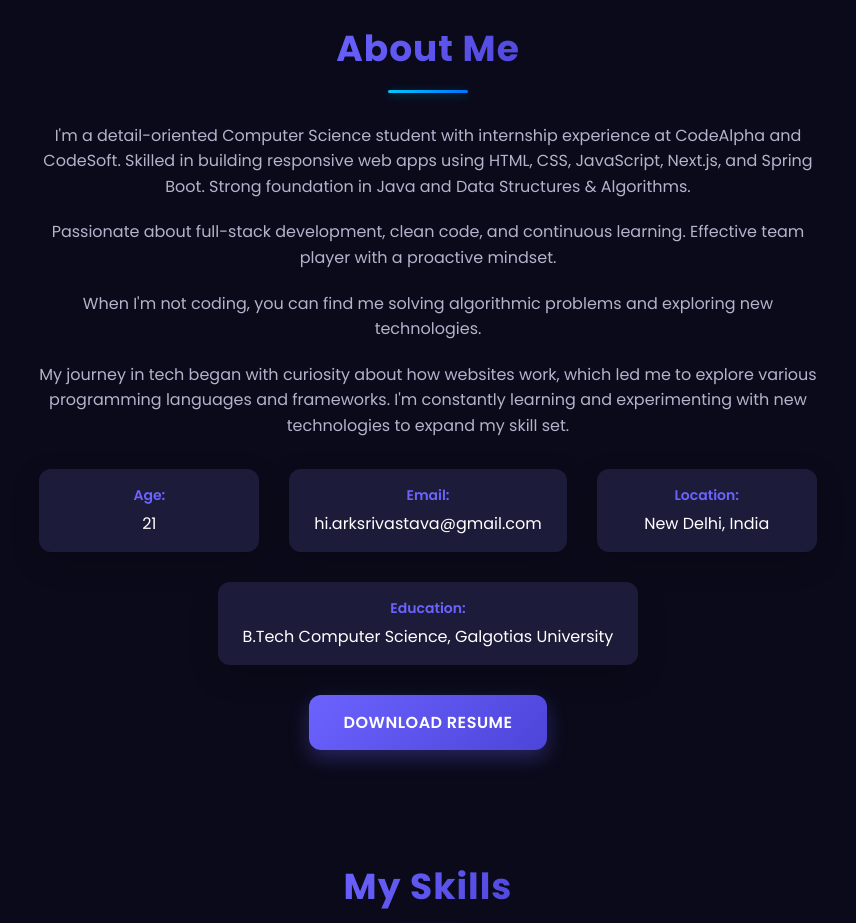
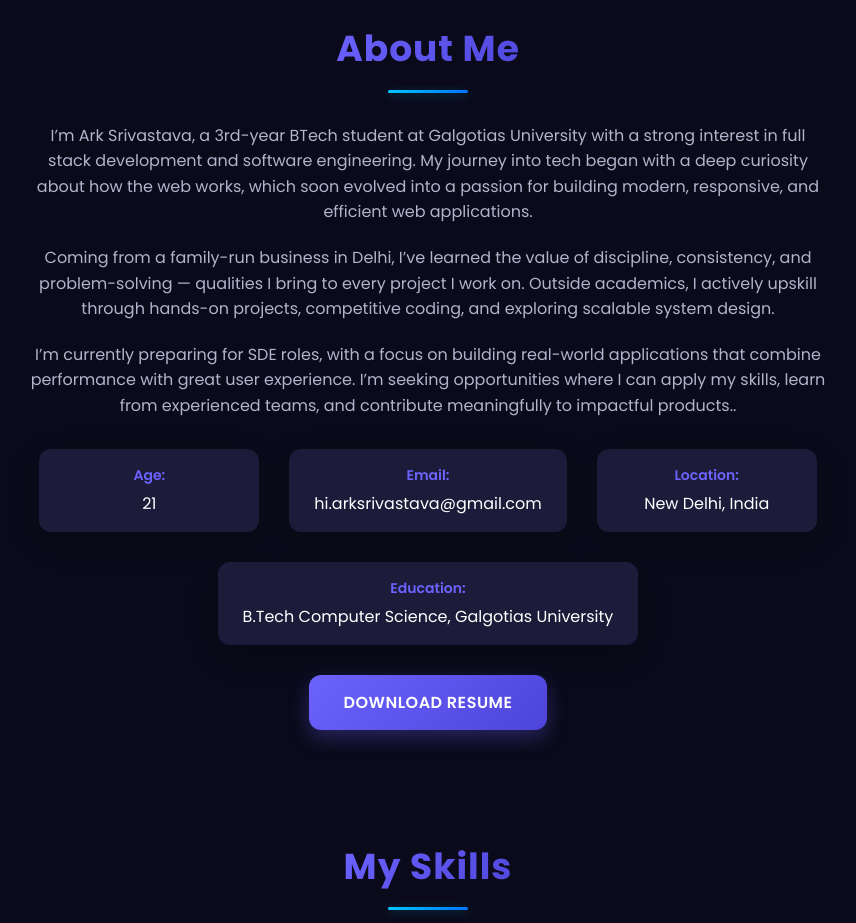
Before and after one commit to ArkSrivastava/My_Portfolio, a plain HTML site: page index.html in a window 1280 px wide. Shown: the part 860-1783 px from the top of the page, without its empty margins (212-1068 px from the left). Drawn offline with nearby package versions, Linux system fonts and the light colour scheme.

Commit message:
Update index.html

```diff
--- a/index.html
+++ b/index.html
@@ -77,10 +77,9 @@
                 <h2 class="section-title reveal">About Me</h2>
                 <div class="about-content">
                     <div class="about-text reveal-left">
-                        <p>I'm a detail-oriented Computer Science student with internship experience at CodeAlpha and CodeSoft. Skilled in building responsive web apps using HTML, CSS, JavaScript, Next.js, and Spring Boot. Strong foundation in Java and Data Structures & Algorithms.</p>
-                        <p>Passionate about full-stack development, clean code, and continuous learning. Effective team player with a proactive mindset.</p>
-                        <p>When I'm not coding, you can find me solving algorithmic problems and exploring new technologies.</p>
-                        <p>My journey in tech began with curiosity about how websites work, which led me to explore various programming languages and frameworks. I'm constantly learning and experimenting with new technologies to expand my skill set.</p>
+                        <p>I’m Ark Srivastava, a 3rd-year BTech student at Galgotias University with a strong interest in full stack development and software engineering. My journey into tech began with a deep curiosity about how the web works, which soon evolved into a passion for building modern, responsive, and efficient web applications.</p>
+                        <p>Coming from a family-run business in Delhi, I’ve learned the value of discipline, consistency, and problem-solving — qualities I bring to every project I work on. Outside academics, I actively upskill through hands-on projects, competitive coding, and exploring scalable system design.</p>
+                        <p>I’m currently preparing for SDE roles, with a focus on building real-world applications that combine performance with great user experience. I’m seeking opportunities where I can apply my skills, learn from experienced teams, and contribute meaningfully to impactful products..</p>
                         <div class="about-details reveal delay-1">
                             <div class="detail">
                                 <span class="label">Age:</span>
```
